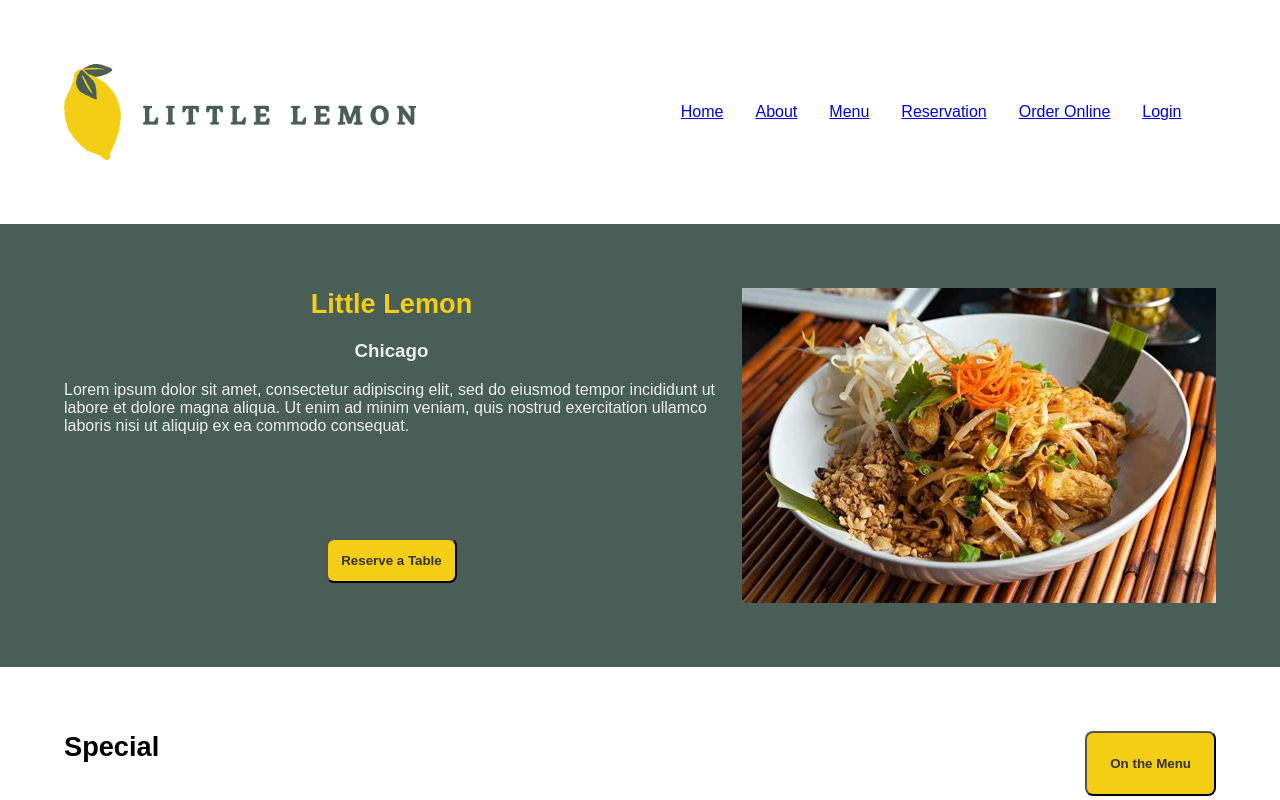
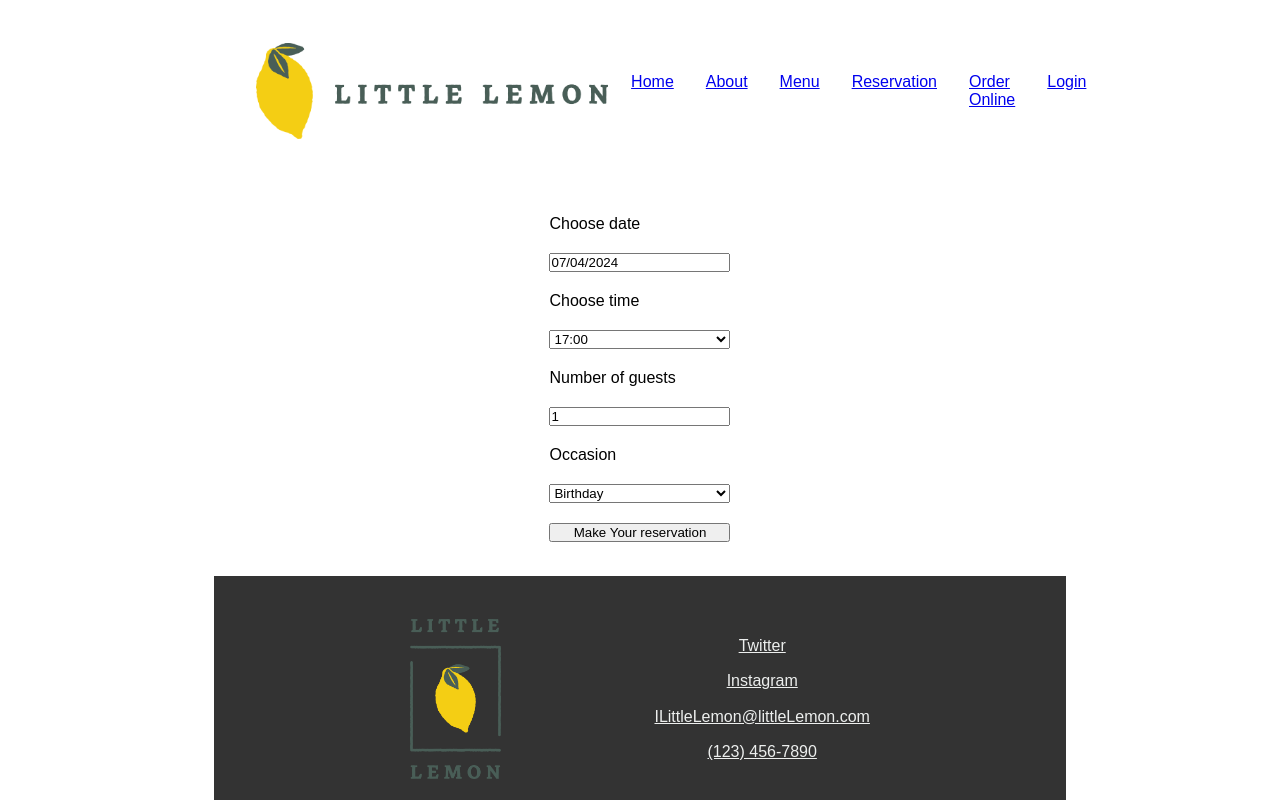
Before and after one commit to ksio2123/little_lemon_frontend, a React (Create React App) app in the folder little_lemon/: page /booking in a window 1280 px wide. Shown: the top 800 px of the page. Built offline with nearby package versions, Linux system fonts and the light colour scheme.

Commit message:
Added controlled form

```diff
--- a/little_lemon/package.json
+++ b/little_lemon/package.json
@@ -7,7 +7,9 @@
     "@testing-library/react": "^13.4.0",
     "@testing-library/user-event": "^13.5.0",
     "react": "^18.3.1",
+    "react-datepicker": "^7.2.0",
     "react-dom": "^18.3.1",
+    "react-router-dom": "^6.24.1",
     "react-scripts": "5.0.1",
     "web-vitals": "^2.1.4"
   },
--- a/little_lemon/src/App.js
+++ b/little_lemon/src/App.js
@@ -2,14 +2,62 @@ import Header from './Header';
 import Main from './Main';
 import Footer from './Footer';
 import './App.css';
+import { Routes, Route, Outlet, Link } from "react-router-dom";
+import BookingForm, {dateToString} from './BookingForm';
+import { useReducer } from 'react';
+
+const reducer = (state, action) => {
+  const {date, time} = action;
+  let dateToChange = JSON.parse(JSON.stringify(state[date]));
+  let newDateEntry = dateToChange.filter((iTime) => iTime !== time);
+  let newObject = {};
+  newObject[date] = newDateEntry;
+  return {
+    ...state,
+    ...newObject
+  }
+}
 
 function App() {
+  const date = new Date();
+  let initialState = {};
+  for (let i = 0; i < 7; i++) {
+    date.setDate(date.getDate() + 1);
+    const key = dateToString(date);
+    initialState[key] = ['17:00', '18:00', '19:00', '20:00', '21:00', '22:00'];
+  }
+
+  const [availableTimes, dispatch] = useReducer(reducer, initialState);
+  return (
+    <Routes>
+    <Route path="/" element={<Layout />}>
+      <Route index element={<Main />} />
+      <Route path="booking" element={<BookingForm availableTimes={availableTimes} updateTimes={(date, time) => dispatch({date, time})}/>} />
+      <Route path="*" element={<NoMatch />} />
+    </Route>
+  </Routes>
+  );
+}
+
+function Layout() {
   return (
     <>
-      <Header></Header>
-      <Main></Main>
-      <Footer></Footer>
+      <Header/>
+      <Outlet />
+      <Footer />
     </>
+  )
+}
+
+
+function NoMatch() {
+  return (
+    <div>
+      <h2>Nothing to see here!</h2>
+      <p>
+        <Link to="/">Go to the home page</Link>
+      </p>
+    </div>
   );
 }
 
--- /dev/null
+++ b/little_lemon/src/BookingForm.js
@@ -0,0 +1,45 @@
+import { useState } from "react";
+import DatePicker from 'react-datepicker'
+import "react-datepicker/dist/react-datepicker.css";
+
+export const dateToString = (date) => {
+    return `${date.getFullYear()}-${date.getMonth() + 1}-${date.getDate()}`;
+}
+
+function BookingForm({availableTimes, updateTimes}) {
+    console.log(availableTimes);
+    const [date, setDate] = useState(Object.keys(availableTimes)[0]);
+    const [time, setTime] = useState();
+    const [guests, setGuests] = useState(1);
+    const [occasion, setOccasion] = useState('birthday');
+    const handleSubmit = (e) => {
+        updateTimes(date, time);
+        e.preventDefault();
+    }
+    return (
+        <div style={{width: '100%', display: 'flex', justifyContent:'center', padding: '4%'}}>
+        <form style={{display: 'grid', maxWidth: '200px', gap: '20px'}} onSubmit={handleSubmit}>
+            <label for="res-date">Choose date</label>
+            <DatePicker id="res-date" onChange={(date) => setDate(dateToString(date))} selected={date} includeDates={Object.keys(availableTimes)}/>
+            <label for="res-time">Choose time</label>
+            <select id="res-time" value={time} onChange={(e) => setTime(e.target.value)}>
+                {availableTimes[date].map((time) => {
+                    return (
+                        <option value={time} key={time}>{time}</option>
+                    )
+                })}
+            </select>
+            <label for="guests">Number of guests</label>
+            <input type="number" placeholder="1" min="1" max="10" id="guests" value={guests} onChange={(e) => setGuests(e.target.value)}/>
+            <label for="occasion">Occasion</label>
+            <select value={occasion} id="occasion" onChange={(e) => {setOccasion(e.target.value)}}>
+                <option value="birthday" >Birthday</option>
+                <option value="anniversary">Anniversary</option>
+            </select>
+            <input type="submit" value="Make Your reservation"/>
+            </form>
+        </div>
+    )
+}
+
+export default BookingForm;
--- a/little_lemon/src/Card.js
+++ b/little_lemon/src/Card.js
@@ -1,3 +1,5 @@
+import {Link} from "react-router-dom"
+
 function Card ({title, description, img, price, bottomText}) {
     return (
         <article className="card__article">
@@ -8,7 +10,7 @@ function Card ({title, description, img, price, bottomText}) {
                     <h3 className="card__article-price">{price}</h3>
                 </div>
                 <p className="card__article-description">{description}</p>
-                <a href="/" className="card__article-bottom-text">{bottomText}</a>
+                <Link to="/" className="card__article-bottom-text">{bottomText}</Link>
             </div>
         </article>
     )
--- a/little_lemon/src/Footer.js
+++ b/little_lemon/src/Footer.js
@@ -1,13 +1,16 @@
 import footerImg from './Asset 20@4x.png';
+
+import {Link} from "react-router-dom";
+
 function Footer() {
     return (
         <footer >
           <img className="footer__img" src={footerImg} alt="test" />
           <div className="footer__contact-info">
-              <span className="contact_info"><a href="/">Twitter</a></span>
-              <span className="contact_info"><a href="/">Instagram</a></span>
-              <span className="contact_info"><a href="/">ILittleLemon@littleLemon.com</a></span>
-              <span className="contact_info"><a href="/">(123) 456-7890</a></span>
+              <span className="contact_info"><Link to="/">Twitter</Link></span>
+              <span className="contact_info"><Link to="/">Instagram</Link></span>
+              <span className="contact_info"><Link to="/">ILittleLemon@littleLemon.com</Link></span>
+              <span className="contact_info"><Link to="/">(123) 456-7890</Link></span>
           </div>
         </footer>
     );
--- a/little_lemon/src/Header.js
+++ b/little_lemon/src/Header.js
@@ -3,7 +3,7 @@ import Logo from './Asset 16@4x.png'
 function Header() {
     return (
         <header>
-            <img src={Logo} className='header__logo'/>
+            <img src={Logo} className='header__logo' alt="sample"/>
             <Nav />
         </header>
     );
--- a/little_lemon/src/Hero.js
+++ b/little_lemon/src/Hero.js
@@ -1,12 +1,14 @@
+import { useNavigate } from 'react-router-dom';
 import heroImage from './th-1168171847.jpg'
 function Hero() {
+    let navigate = useNavigate();
     return (
         <section className="hero">
             <article className="hero__article">
                 <h2 className="hero__article-h2">Little Lemon</h2>
                 <h3 className="hero__article-h3">Chicago</h3>
                 <p className="hero__article-p">Lorem ipsum dolor sit amet, consectetur adipiscing elit, sed do eiusmod tempor incididunt ut labore et dolore magna aliqua. Ut enim ad minim veniam, quis nostrud exercitation ullamco laboris nisi ut aliquip ex ea commodo consequat. </p>
-                <button class="button"> Reserve a Table</button>
+                <button class="button" onClick={() => {navigate('booking')}}> Reserve a Table</button>
             </article>
             <img src={heroImage} className='hero__image' alt="sample"/>
         </section>
--- a/little_lemon/src/Nav.js
+++ b/little_lemon/src/Nav.js
@@ -1,3 +1,5 @@
+
+import {Link} from "react-router-dom";
 
 function Nav() {
 
@@ -7,7 +9,7 @@ function Nav() {
             <ul className='header__nav-ul'>
                 {links.map((link, i) => {
                     return (
-                        <li key={i} className="header__nav-li"><a href='/'> {link}</a></li>
+                        <li key={i} className="header__nav-li"><Link to={link === 'Reservation' ? 'booking' : '/'}> {link} </Link></li>
                     )
                 })}
             </ul>
--- a/little_lemon/src/index.js
+++ b/little_lemon/src/index.js
@@ -3,11 +3,17 @@ import ReactDOM from 'react-dom/client';
 import './index.css';
 import App from './App';
 import reportWebVitals from './reportWebVitals';
+import {
+  BrowserRouter
+} from "react-router-dom";
+
 
 const root = ReactDOM.createRoot(document.getElementById('root'));
 root.render(
   <React.StrictMode>
-    <App />
+    <BrowserRouter>
+      <App />
+    </BrowserRouter>
   </React.StrictMode>
 );
 
```
Also changed, not shown: 1 other file (tests, documents, lock files or other folders).
